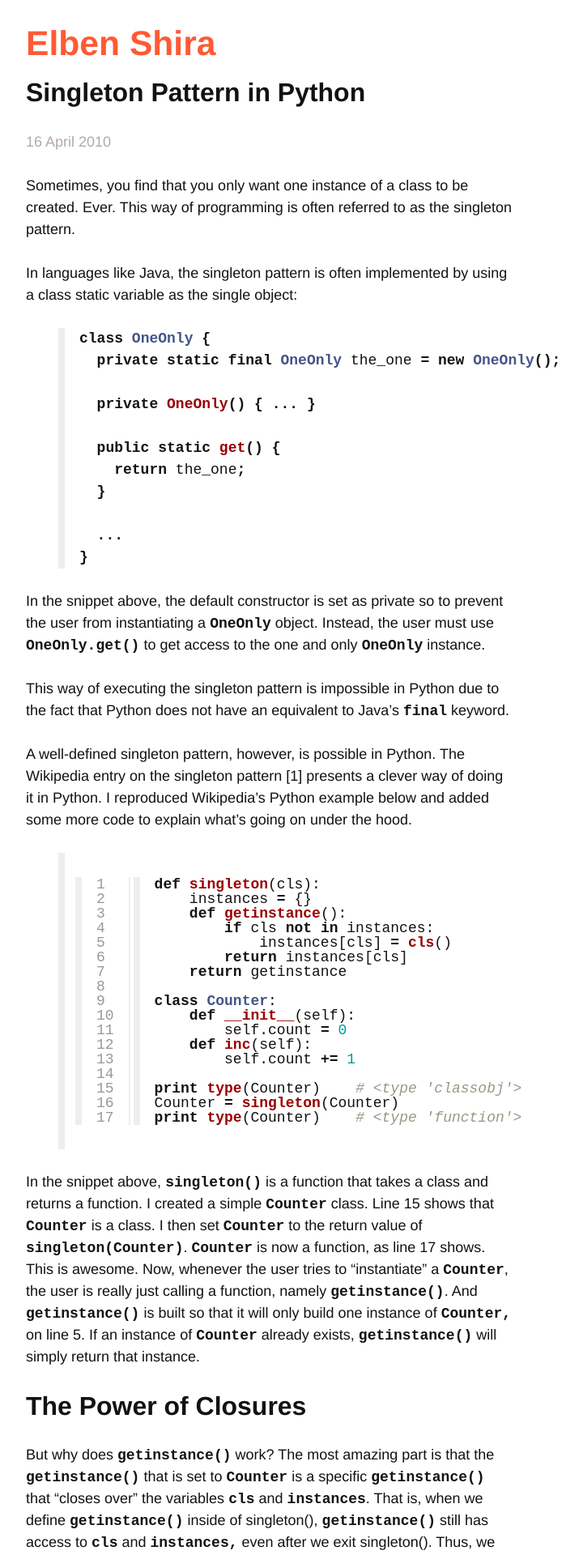
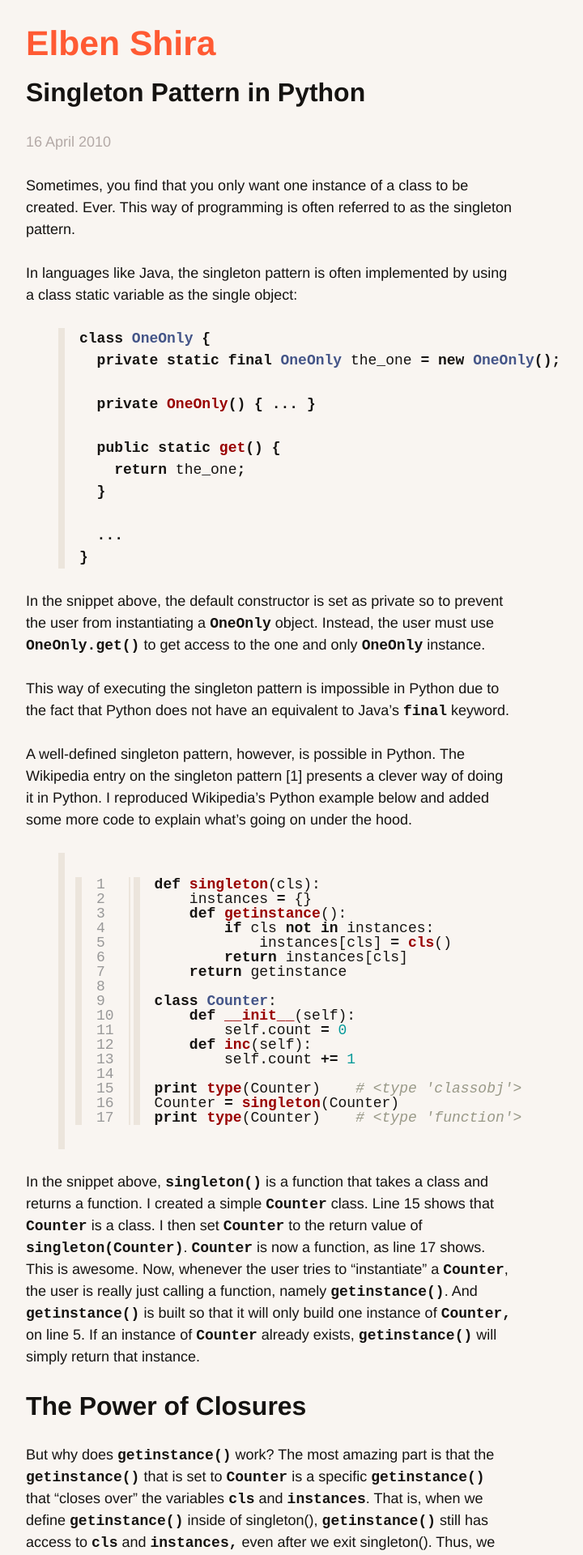
Before and after one commit to elben/elben.github.io-jekyll, a Jekyll site: the page built from _posts/2010-04-16-singleton-pattern-in-python.markdown, in a window 1280 px wide. Shown: the top 1920 px of the page at 81% size, without its empty margins (258-978 px from the left). Built offline with Jekyll 4.4.1, drawn with Linux system fonts in a browser that asks for light colours; Markdown is read by kramdown in place of the engine named in the settings; comment, search, counter and statistics services are not loaded.

Commit message:
Change colors.

```diff
--- a/css/default.css
+++ b/css/default.css
@@ -1,6 +1,6 @@
 body {
-  color: #151111; /* Dark grey with a little of red saturation */
-  background: #fff;
+  color: #151311; /* Dark grey with a little of red saturation */
+  background: #f9f5f1;
   font-family: "Avenir", "Helvetica Neue", helvetica, sans-serif;
 
   /* Our base font of 18px. Line-heights, margins, and paddings calculated to
@@ -58,7 +58,7 @@ code {
 pre {
   font-size: 1em;
   font-family: "inconsolata-1", "inconsolata-2", monospace;
-  border-left: 8px solid #eeeeee;
+  border-left: 8px solid #ece5dc;
   padding: 0 1em;
   margin: 1.5em 0; /* 1.5em margin to flow with default body line-height. */
 }
--- a/css/syntax.css
+++ b/css/syntax.css
@@ -2,7 +2,7 @@
   font-weight: normal;
 }
 
-.highlight  { background: #ffffff; }
+.highlight  { background: #f9f5f1; }
 .highlight .c { color: #999988; font-style: italic } /* Comment */
 .highlight .err { color: #a61717; background-color: #e3d2d2 } /* Error */
 .highlight .k { font-weight: bold } /* Keyword */
@@ -67,6 +67,6 @@
 .highlight .lineno {
   color: #999;
   margin-left: -8px;
-  border-right: 2px solid #eeeeee;
+  border-right: 2px solid #ece5dc;
   padding: 4px 12px 5px inherit;
 }
```
